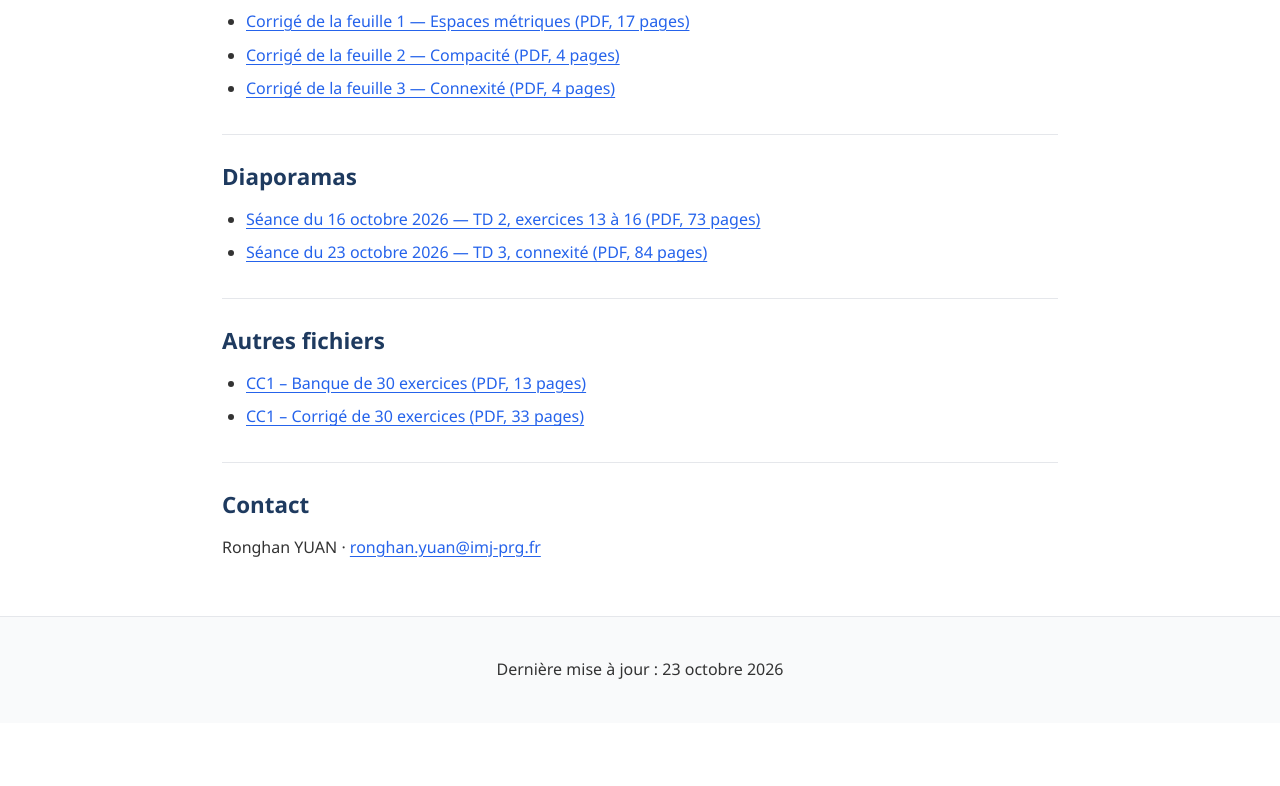
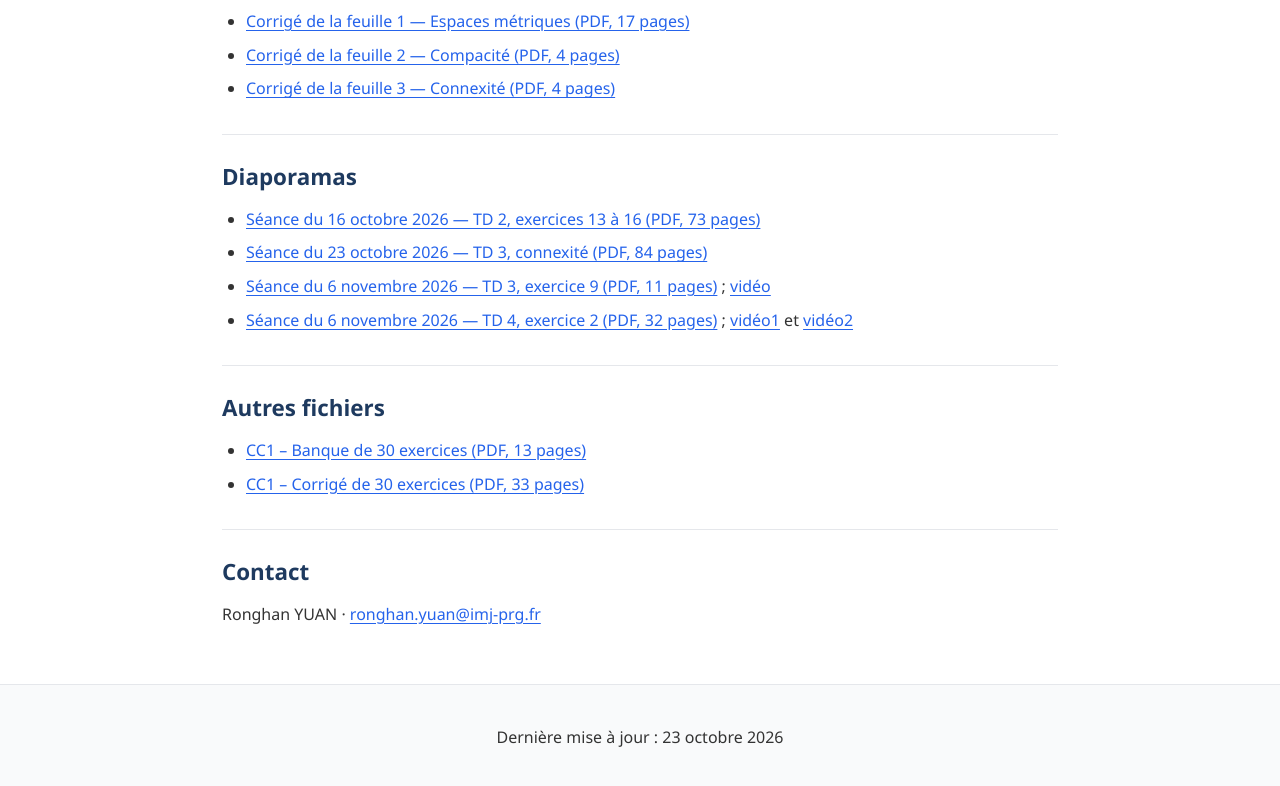
Before and after one commit to ronghan-website/ronghan, a plain HTML site: page teaching/p1-ul3ma260-2026.html in a window 1280 px wide. Shown: the part 873-1659 px from the top of the page. Before the commit the page ends 1596 px from the top, so only its background shows below. Drawn offline with Linux system fonts and the light colour scheme.

Commit message:
Add new resources for sessions on November 6, 2026

```diff
--- a/teaching/p1-ul3ma260-2026.html
+++ b/teaching/p1-ul3ma260-2026.html
@@ -83,6 +83,9 @@
                 <ul class="materials-list">
                     <li><a href="materials/p1-ul3ma260-2026/TD2_Seance3_Plan_Enseignement-1.pdf">Séance du 16 octobre 2026 — TD 2, exercices 13 à 16 (PDF, 73 pages)</a></li>
                     <li><a href="materials/p1-ul3ma260-2026/TD3_23Oct_Plan_Beamer.pdf">Séance du 23 octobre 2026 — TD 3, connexité (PDF, 84 pages)</a></li>
+                    <li><a href="materials/p1-ul3ma260-2026/TD3_Exercice_9_Beamer.pdf">Séance du 6 novembre 2026 — TD 3, exercice 9 (PDF, 11 pages)</a> ; <a href="materials/p1-ul3ma260-2026/ex9TD3.mp4">vidéo</a></li>
+                    <li><a href="materials/p1-ul3ma260-2026/TD4_Exercice_2_Beamer.pdf">Séance du 6 novembre 2026 — TD 4, exercice 2 (PDF, 32 pages)</a> ; <a href="materials/p1-ul3ma260-2026/ex2TD4partie1.mp4">vidéo1</a> et <a href="materials/p1-ul3ma260-2026/ex2TD4partie2.mp4">vidéo2</a></li>
+
                 </ul>
             </section>
 
```
